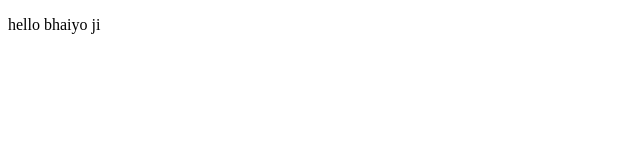
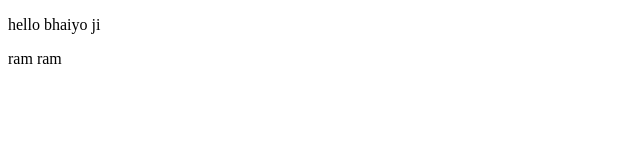
Before and after one commit to vipuldhankar/Local-repo, a plain HTML site: page index.html in a window 1280 px wide. Shown: the full height of the page, 0-640 px from the left. Drawn offline with Linux system fonts and the light colour scheme.

Commit message:
ram ram likh diya h

```diff
--- a/index.html
+++ b/index.html
@@ -8,5 +8,6 @@
 </head>
 <body>
        <p> hello bhaiyo ji</p>
+       <p>ram ram </p>
 </body>
 </html>
```
